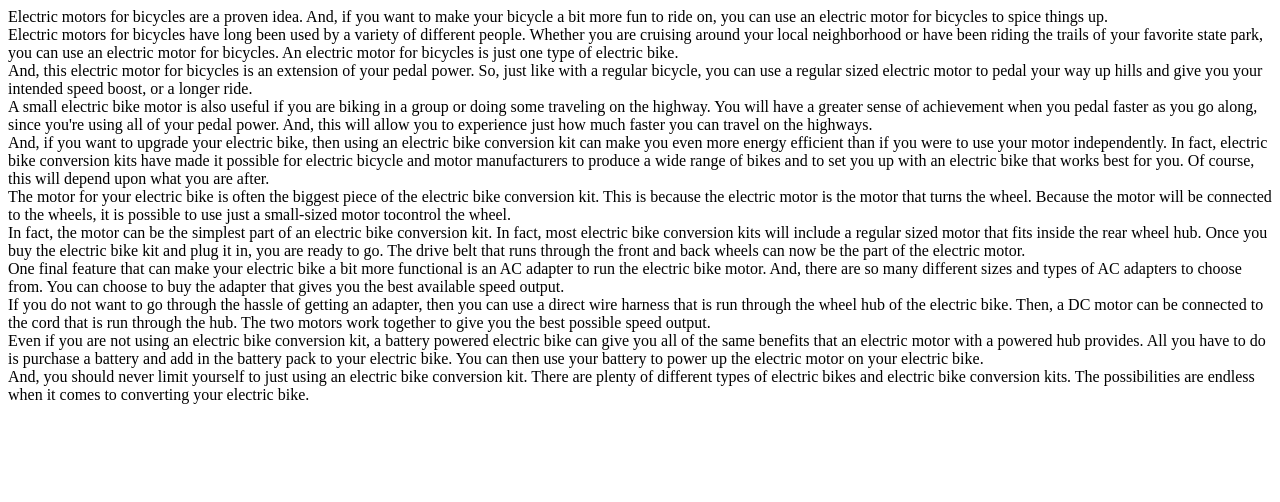
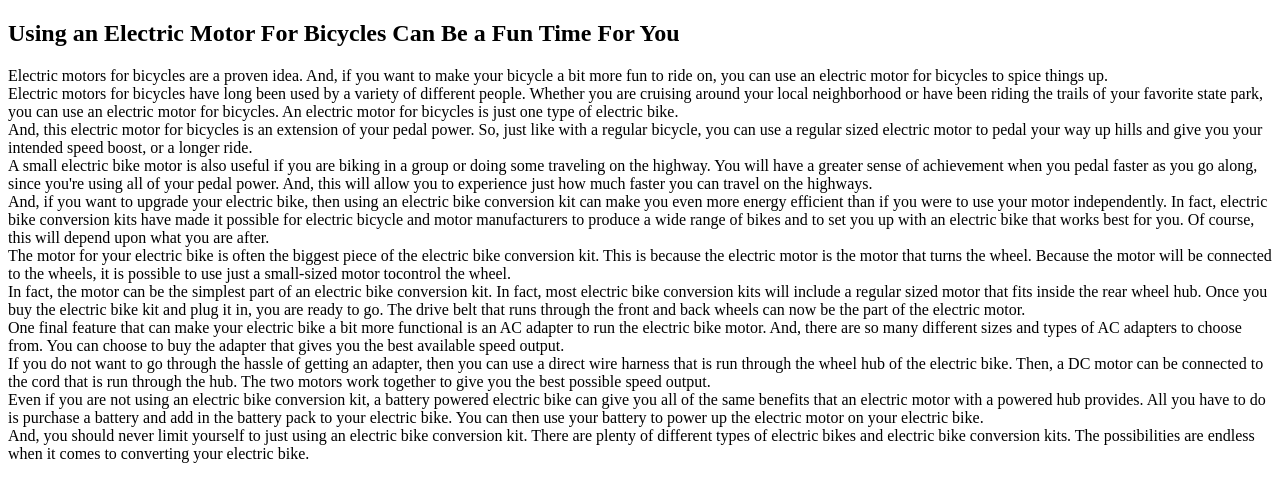
Before and after one commit to simpson101/electriv, a plain HTML site: page index.html in a window 1280 px wide. Drawn offline with Linux system fonts and the light colour scheme.

Commit message:
Update index.html

```diff
--- a/index.html
+++ b/index.html
@@ -1,8 +1,9 @@
-<html>
+<!DOCTYPE html><html lang="en-US">
 <head>
 <title>Using an Electric Motor For Bicycles Can Be a Fun Time For You</title>
 </head>
 <body>
+<h2>Using an Electric Motor For Bicycles Can Be a Fun Time For You</h2>
 <p>Electric motors for bicycles are a proven idea. And, if you want to make your bicycle a bit more fun to ride on, you can use an electric motor for bicycles to spice things up.<br>
 Electric motors for bicycles have long been used by a variety of different people. Whether you are cruising around your local neighborhood or have been riding the trails of your favorite state park, you can use an electric motor for bicycles. An electric motor for bicycles is just one type of electric bike.<br>
 And, this electric motor for bicycles is an extension of your pedal power. So, just like with a regular bicycle, you can use a regular sized electric motor to pedal your way up hills and give you your intended speed boost, or a longer ride.<br>
```
